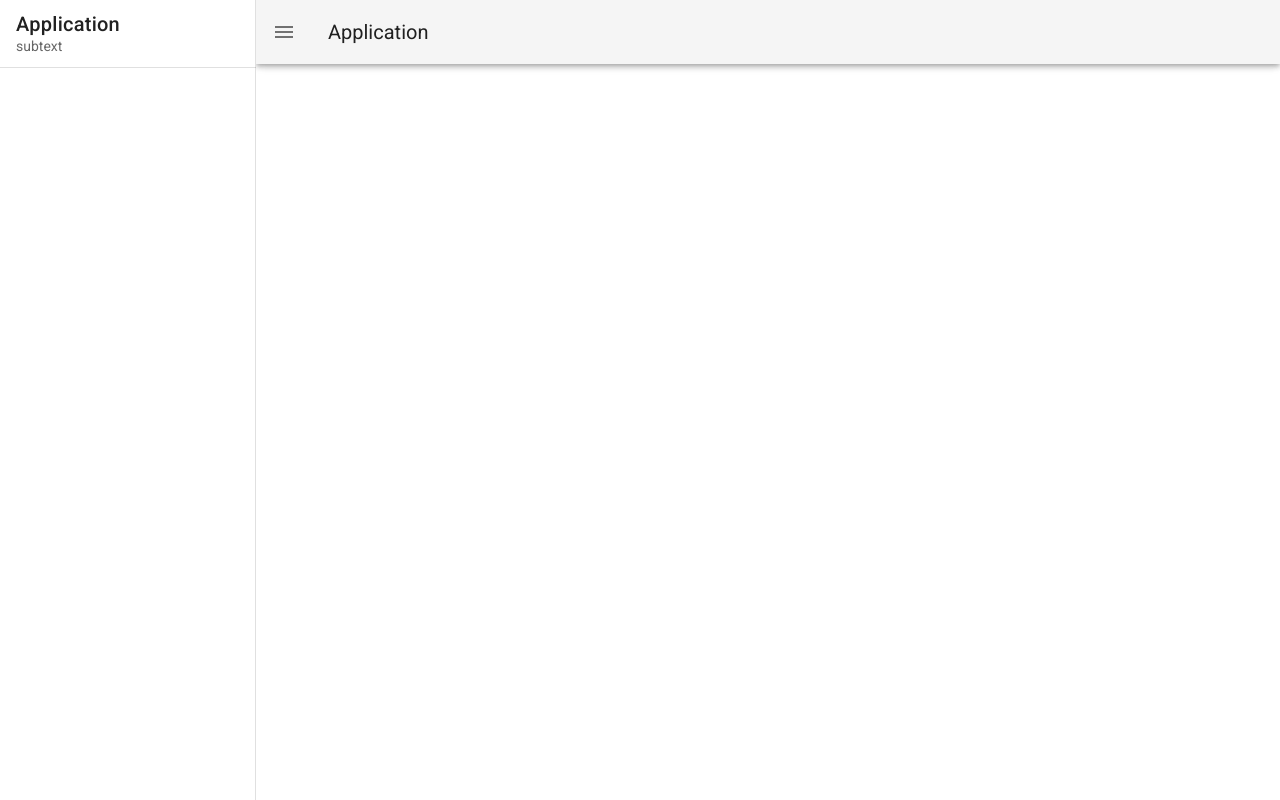
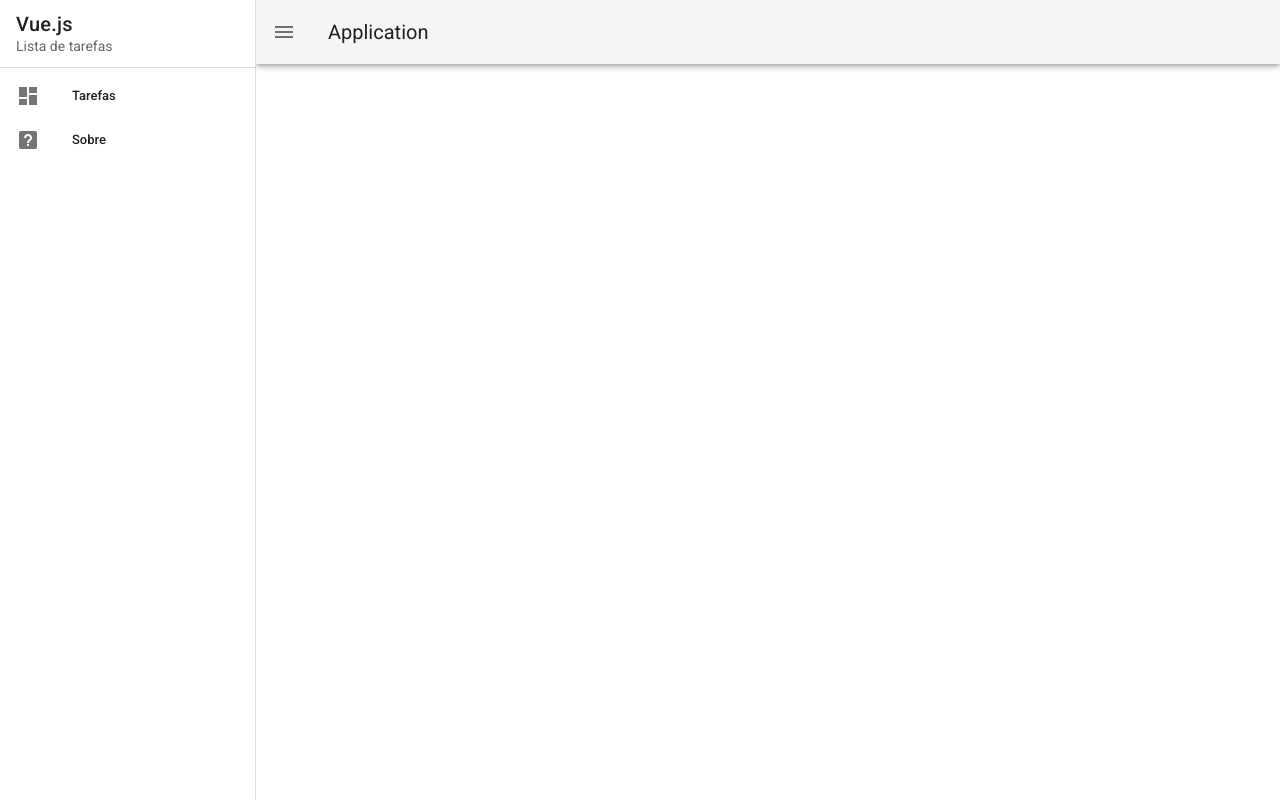
Before and after one commit to Akame7Anderson/Framework-VUE, a Vue app: page / in a window 1280 px wide. Built offline with nearby package versions, Linux system fonts and the light colour scheme.

Commit message:
itens no navigation

```diff
--- a/src/App.vue
+++ b/src/App.vue
@@ -13,10 +13,10 @@
       <v-list-item>
         <v-list-item-content>
           <v-list-item-title class="text-h6">
-            Application
+            Vue.js
           </v-list-item-title>
           <v-list-item-subtitle>
-            subtext
+            Lista de tarefas
           </v-list-item-subtitle>
         </v-list-item-content>
       </v-list-item>
@@ -57,6 +57,9 @@
 
 <script>
   export default {
-    data: () => ({ drawer: null }),
+    data: () => ({ drawer: null, items: [
+          { title: 'Tarefas', icon: 'mdi-view-dashboard' },
+          { title: 'Sobre', icon: 'mdi-help-box' },
+        ], }),
   }
 </script>
```
